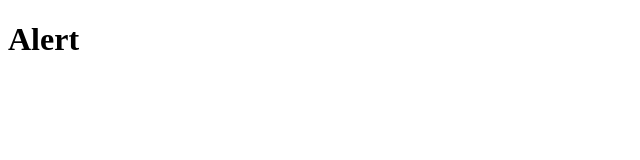
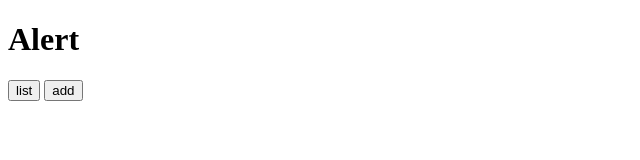
Before and after one commit to LeonardoLuize/Alert, a website: page public/index.html in a window 1280 px wide. Shown: the whole page, without its empty margins (0-640 px from the left). Drawn offline with Linux system fonts and the light colour scheme.

Commit message:
static page with buttons for features test

```diff
--- a/public/index.html
+++ b/public/index.html
@@ -8,5 +8,9 @@
 </head>
 <body>
     <h1>Alert</h1>
+    <button onclick="loadMessages()">list</button>
+    <button onclick="addMessage()">add</button>
+
+    <script src="./scripts/script.js"></script>
 </body>
 </html>
```
